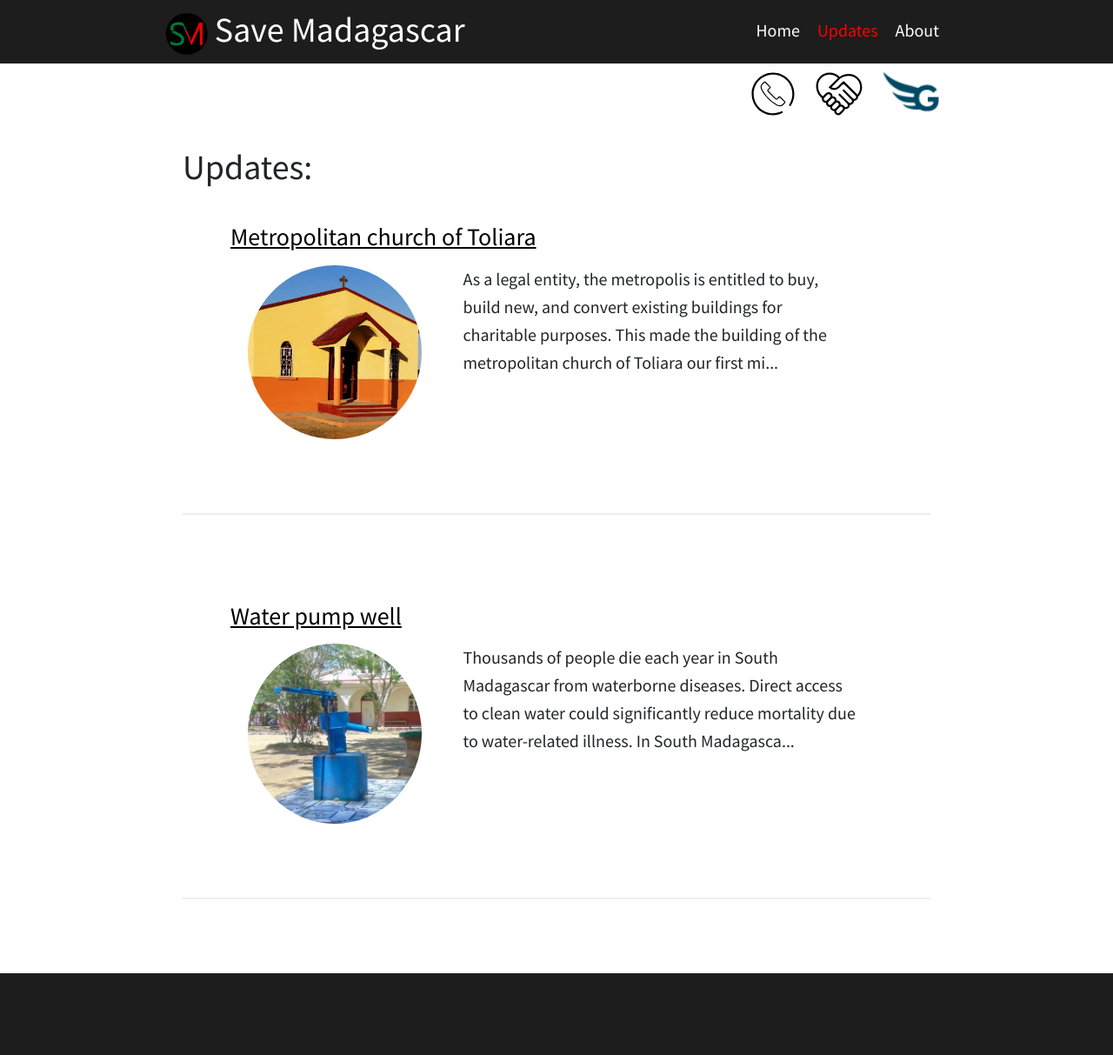
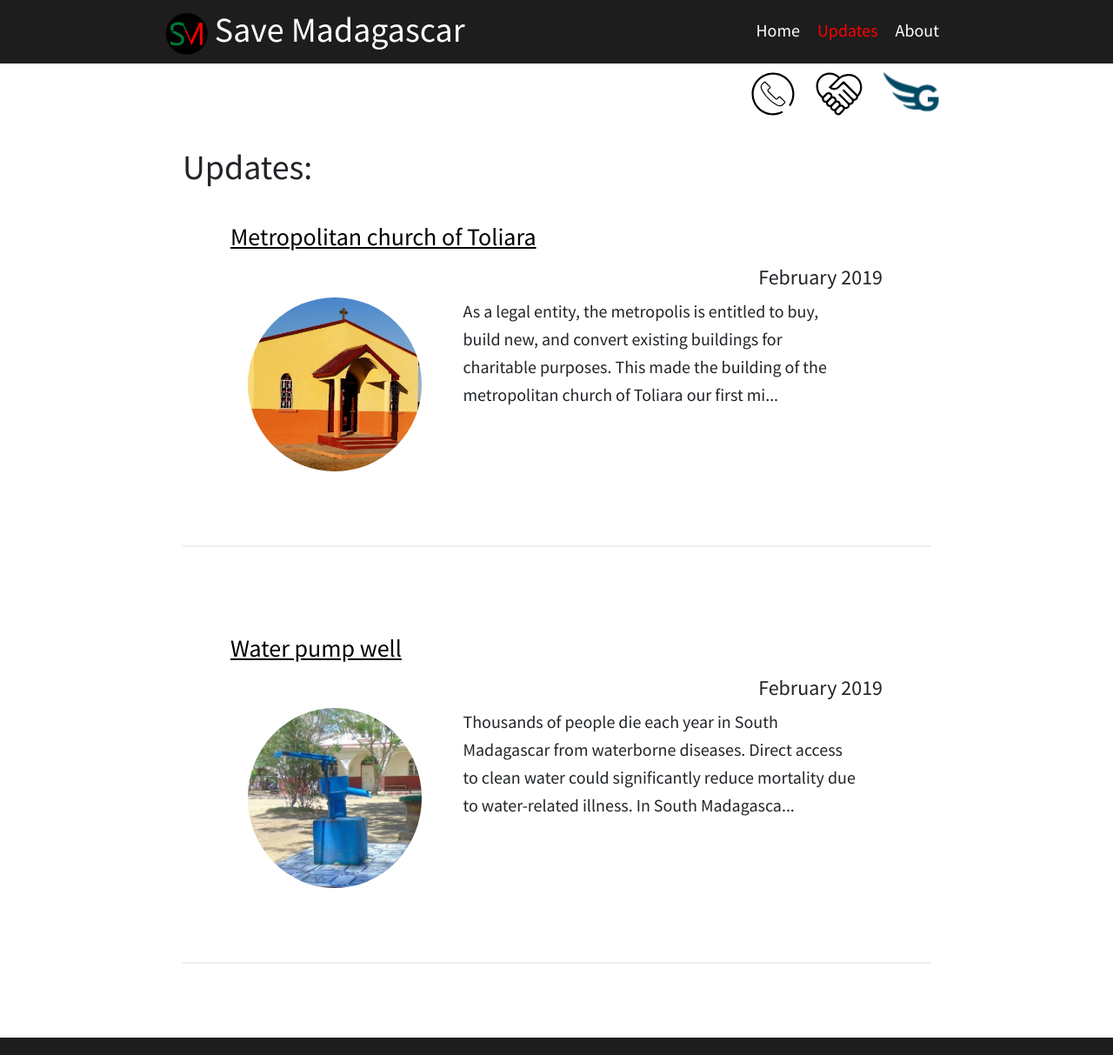
Before and after one commit to at07cm1/smadagascar_site, a Jekyll site: the page built from updates.html, in a window 1280 px wide. Shown: the whole page at 87% size. Built offline with Jekyll 4.4.1, drawn with Linux system fonts in a browser that asks for light colours; before the commit the page ends 1139 px from its top, so only the background shows below that.

Commit message:
Added date on updates

```diff
--- a/updates.html
+++ b/updates.html
@@ -10,7 +10,7 @@ navigation_weight: 2
 		{% for post in site.posts %}
 			{% if post.category == "Updates" %}
 				<div class="blog-post spacing">
-					<h3><a href="{{ post.url }}">{{ post.title }}</a></h3>
+					<h3><a href="{{ post.url }}">{{ post.title }}</a></h3><h4 style="text-align: right">{{ post.date | date: '%B %Y' }}</h4>
 					{% if post.avatar %}
 						<div class="columns">
 							<div class="column one_third">
```
